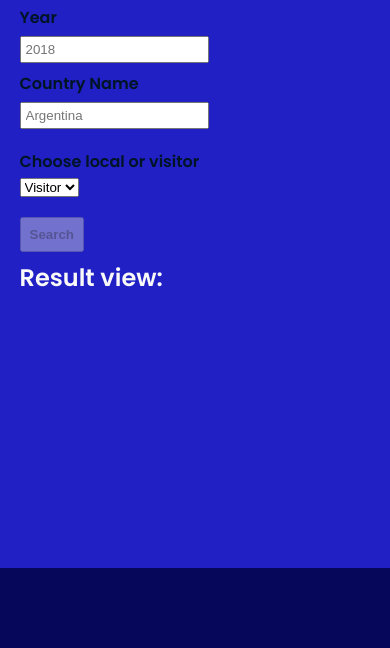
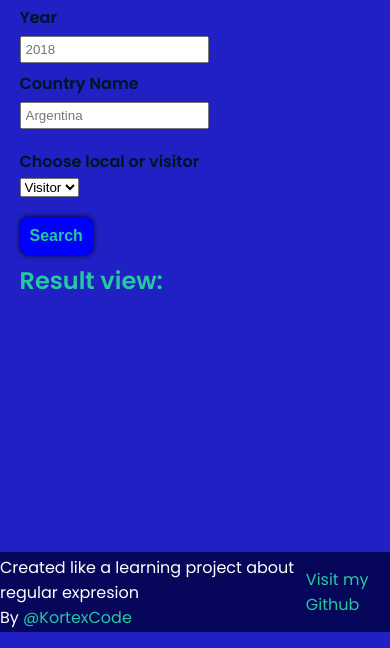
Before and after one commit to KortexCode/FifaRegex-App, a website: page public/index.html in a window 390 px wide. Shown: the part 212-860 px from the top of the page. Drawn offline with Linux system fonts and the light colour scheme.

Commit message:
Se termina el footer y se mejorar estilos en general, se mejora la vista para ser responsive

```diff
--- a/public/index.html
+++ b/public/index.html
@@ -13,8 +13,8 @@
         <main>
             <h1>FIFA MATCHES REPORT</h1>
             <p class="intro">You can search matches played in a year between 1872 to 2018 by some country's football team</p>
-            <div id="container1">
-
+            <div class="container0">
+                <section id="container1">
                     <form id="form" action="">
                         <div class="form__container-values">
                             <label for="date">Year</label>
@@ -31,16 +31,23 @@
                         </div>
                         <input id="btn" type="button" value="Search" disabled>
                     </form>
-            </div>
-            <div id="container2">
+                </section>
+                <section id="container2">
                     <h2>Result view:</h2>
                     <div id="container2__results-container">
 
                     </div>
+                </section>
             </div>
         </main>
         <footer>
-
+            <div class="left-footer">
+                <p>Created like a learning project about regular expresion</p>
+                <p>By <span>@KortexCode</span></p>
+            </div>
+            <div class="right-footer">
+                <a target="_blank" href="https://github.com/KortexCode?tab=repositories">Visit my Github</a>
+            </div>
         </footer>
         <script type="text/javascript" src="../src/index.js"></script>
     </body>
--- a/public/main.css
+++ b/public/main.css
@@ -16,15 +16,15 @@ main {
 
 }
 h1 {
-    margin-top: 16px;
+    padding-top: 16px;
     margin-bottom: 8px;
     font-size: 36px;
     font-weight: 600;
     text-align: center;
-    color: rgb(0, 20, 37);
+    color: rgb(36, 201, 160);
 }
 h2 {
-    color: rgb(249, 249, 249);
+    color: rgb(36, 201, 160);
 }
 .intro {
     margin-bottom: 8px;
@@ -66,10 +66,19 @@ h2 {
     color: rgb(0, 20, 37);
 }
 #btn {
-    padding: 8px;
+    padding: 10px;
     margin-top: 20px;
+    box-shadow: 0 0 5px black;
+    border: none;
+    border-radius: 8px;
+    font-size: 16px;
     font-weight: 600;
+    color: rgb(36, 201, 160);
+    background-color: blue;
     cursor: pointer;
+}
+#btn:focus {
+    box-shadow: 0 0 5px  rgb(36, 201, 160);
 }
 #container2 {
     margin-top: 8px;
@@ -91,7 +100,37 @@ footer {
     height: 80px;
     margin: 0;
     display: flex;
+    align-items: center;
+    justify-content: space-around;
     position: absolute;
     bottom: 0;
     background-color: rgb(6, 6, 90);
 }
+
+.right-footer a{
+    text-decoration: none;
+    color: rgb(36, 201, 160);
+
+}
+.left-footer p{
+    color: white;
+}
+.left-footer span{
+    color: rgb(36, 201, 160);
+}
+
+@media(min-width: 800px) {
+    main {
+        padding-bottom: 0;
+    }
+    .container0 {
+        width: 100%;
+        display: flex;
+    }
+    #container1 {
+        margin-top: 12px;
+    }
+    #container2 {
+        padding-left: 24px;
+    }
+}
```
Lines whose indentation alone changed are shown as unchanged.
